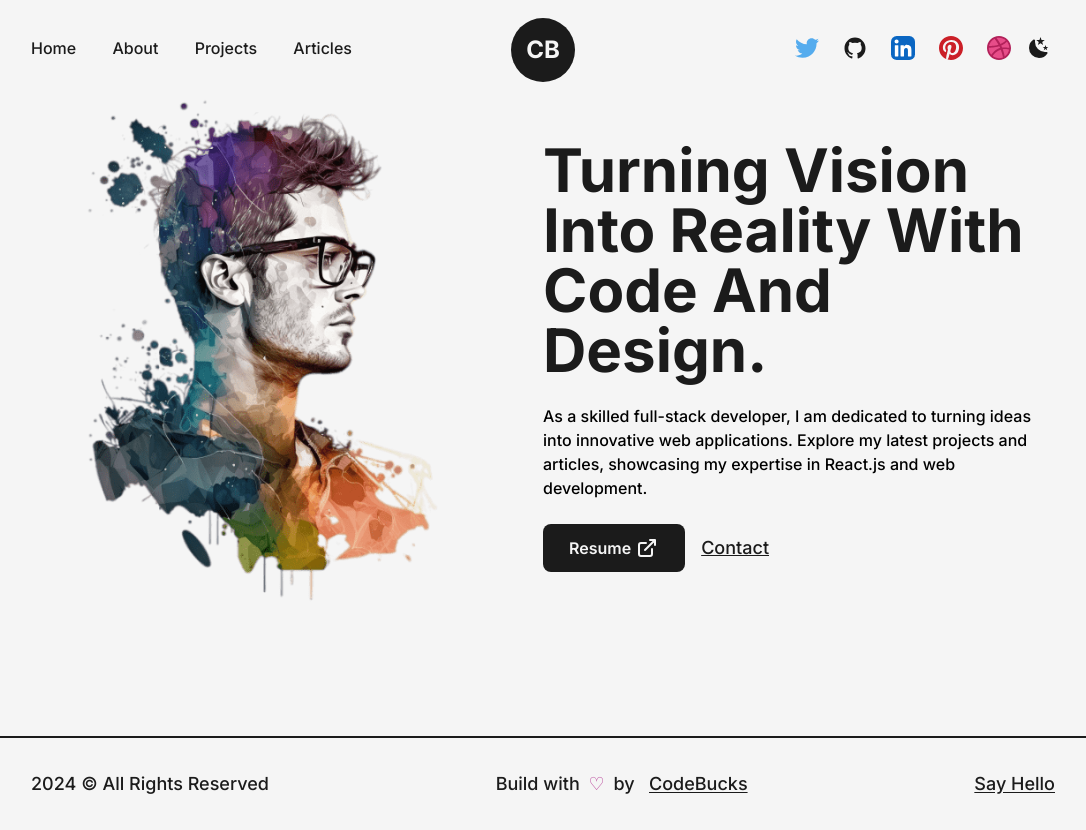
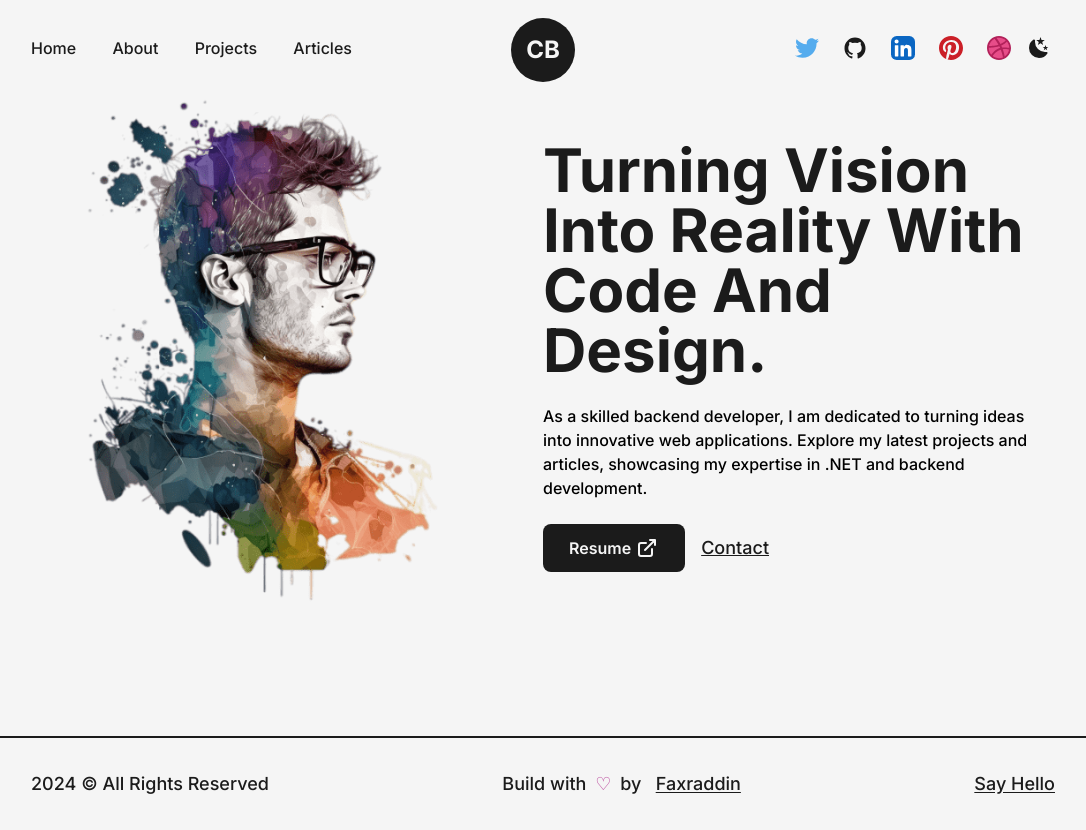
Before and after one commit to LoGiSTeRr/DanielPortfolio, a Next.js app: page /home in a window 1280 px wide. Shown: the whole page, without its empty margins (97-1183 px from the left). Built offline with nearby package versions, Linux system fonts and the light colour scheme.

Commit message:
main page changes

```diff
--- a/app/home/page.jsx
+++ b/app/home/page.jsx
@@ -9,6 +9,13 @@ import { LinkArrow } from "../../components/Icons";
 import Transition from "@/components/Transition";
 
 const MainPage = () => {
+  const handlePhoneNumberClick = () => {
+    const phoneNumber = '+994702667424';
+
+    const whatsappLink = `https://wa.me/${phoneNumber}`;
+
+    window.location.href = whatsappLink;
+  };
   return (
     <>
     <Transition/>
@@ -33,16 +40,16 @@ const MainPage = () => {
               text="Turning Vision Into Reality With Code And Design. "
             />
             <p className="my-4 text-base font-medium md:text-sm sm:text-xs">
-              As a skilled full-stack developer, I am dedicated to turning
+              As a skilled backend developer, I am dedicated to turning
               ideas into innovative web applications. Explore my latest
-              projects and articles, showcasing my expertise in React.js and
-              web development.
+              projects and articles, showcasing my expertise in .NET and
+              backend development.
             </p>
             <div className="flex items-center self-start mt-2 lg:self-center">
               <Link
                 className="flex md:p-2 md:px-4 md:text-base
                 items-center dark:border-light bg-dark text-light ease-linear duration-200 p-2.5 px-6 rounded-lg text-1g font-semibold hover:bg-light hover:text-dark border-2 border-solid border-transparent hover:border-dark"
-                href="/dummy.pdf"
+                href="/CV.pdf"
                 target="_blank"
                 download={true}
               >
@@ -51,7 +58,7 @@ const MainPage = () => {
               <Link
                 className="ml-4 dark:text-light text-lg font-medium capitalize text-dark underline md:text-base"
                 target="_blank"
-                href="daniel.com"
+                href='https://wa.me/+994702667424'
               >
                 Contact
               </Link>
--- a/app/layouts/Footer.jsx
+++ b/app/layouts/Footer.jsx
@@ -8,7 +8,7 @@ const Footer = () => {
         <Layout className='py-8 flex items-center justify-between lg:flex-col lg:py-6'>
             <span>{new Date().getFullYear()} &copy; All Rights Reserved</span>
             <div className="lg:py-2">
-                Build with <span className='text-primary dark:text-primaryDark text-2x1 px-1'> &#9825; </span> by &nbsp; <Link target={"_blank"} href="https://devdreaming.com" className='underline underline-offset-2'>CodeBucks</Link>
+                Build with <span className='text-primary dark:text-primaryDark text-2x1 px-1'> &#9825; </span> by &nbsp; <Link target={"_blank"} href="https://devdreaming.com" className='underline underline-offset-2'>Faxraddin</Link>
             </div>
             <Link href="https://devdreaming.com" target={"_blank"} className="underline underline-offset-2">Say Hello</Link>
         </Layout>
--- a/app/layouts/Navbar.jsx
+++ b/app/layouts/Navbar.jsx
@@ -56,19 +56,19 @@ const Navbar = () => {
                 </nav>
 
                 <nav className="flex items-center justify-center flex-wrap">
-                    <motion.a whileTap={{ scale: 0.9 }} whileHover={{ y: -2 }} className="w-6 mr-3" href="https://twitter.com" target={"_blank"}>
+                    <motion.a whileTap={{ scale: 0.9 }} whileHover={{ y: -2 }} className="w-6 mr-3" href="https://borodindaniel.com" target={"_blank"}>
                         <TwitterIcon />
                     </motion.a>
-                    <motion.a whileTap={{ scale: 0.9 }} whileHover={{ y: -2 }} className="w-6 mx-3" href="https://twitter.com" target={"_blank"}>
+                    <motion.a whileTap={{ scale: 0.9 }} whileHover={{ y: -2 }} className="w-6 mx-3" href="https://github.com/LoGiSTeRr" target={"_blank"}>
                         <GithubIcon />
                     </motion.a>
-                    <motion.a whileTap={{ scale: 0.9 }} whileHover={{ y: -2 }} className="w-6 mx-3" href='https://twitter.com' target={"_blank"}>
+                    <motion.a whileTap={{ scale: 0.9 }} whileHover={{ y: -2 }} className="w-6 mx-3" href='https://www.linkedin.com/in/daniel-borodin/' target={"_blank"}>
                         <LinkedInIcon />
                     </motion.a>
-                    <motion.a whileTap={{ scale: 0.9 }} whileHover={{ y: -2 }} className="w-6 mx-3" href="https://twitter.com" target={"_blank"}>
+                    <motion.a whileTap={{ scale: 0.9 }} whileHover={{ y: -2 }} className="w-6 mx-3" href="https://borodindaniel.com" target={"_blank"}>
                         <PinterestIcon className={'dark:bg-light dark:rounded-full'} />
                     </motion.a>
-                    <motion.a whileTap={{ scale: 0.9 }} whileHover={{ y: -2 }} className="w-6 ml-3" href="https://twitter.com" target={"_blank"}>
+                    <motion.a whileTap={{ scale: 0.9 }} whileHover={{ y: -2 }} className="w-6 ml-3" href="https://borodindaniel.com" target={"_blank"}>
                         <DribbbleIcon />
                     </motion.a>
 
```
Also changed, not shown: 1 other file (tests, documents, lock files or other folders).
